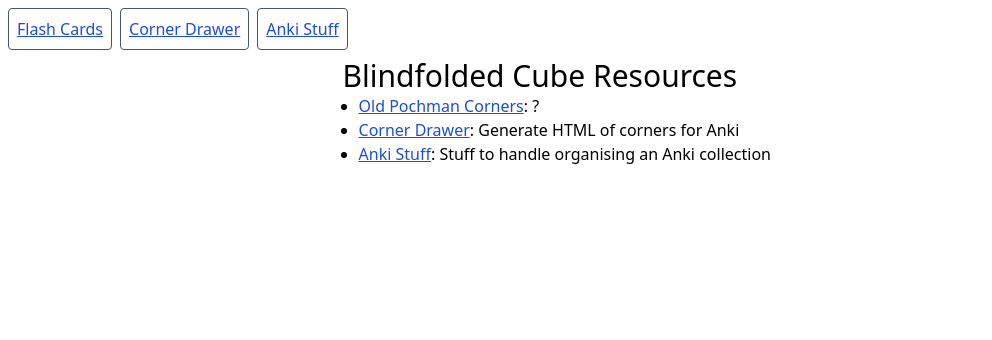
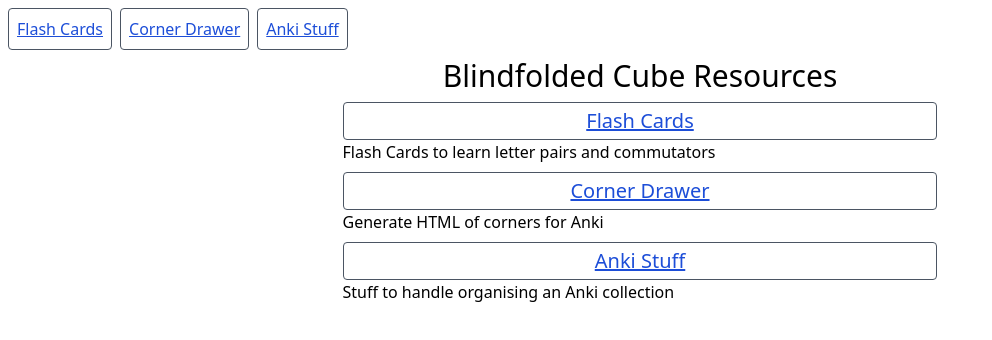
Before and after one commit to nick-ng/bld, a SvelteKit app: page / in a window 1280 px wide. Shown: the top 340 px of the page, without its empty margins (0-992 px from the left). Built offline with nearby package versions, Linux system fonts and the light colour scheme.

Commit message:
chore: small refactor

```diff
--- a/src/routes/+page.svelte
+++ b/src/routes/+page.svelte
@@ -1,14 +1,23 @@
-<div class="w-prose mx-auto markdown">
-	<h1 class="mt-1">Blindfolded Cube Resources</h1>
+<div class="w-prose mx-auto">
+	<h1 class="mt-1 text-center">Blindfolded Cube Resources</h1>
 	<ul>
-		<li>
-			<a href="/op-corners">Old Pochman Corners</a>: ?
+		<li class="my-2">
+			<a class="text-xl leading-none py-2 button-default text-center" href="/flash-cards"
+				>Flash Cards</a
+			>
+			<p>Flash Cards to learn letter pairs and commutators</p>
 		</li>
-		<li>
-			<a href="/corner-drawer">Corner Drawer</a>: Generate HTML of corners for Anki
+		<li class="my-2">
+			<a class="text-xl leading-none py-2 button-default text-center" href="/corner-drawer"
+				>Corner Drawer</a
+			>
+			<p>Generate HTML of corners for Anki</p>
 		</li>
-		<li>
-			<a href="/anki-stuff">Anki Stuff</a>: Stuff to handle organising an Anki collection
+		<li class="my-2">
+			<a class="text-xl leading-none py-2 button-default text-center" href="/anki-stuff"
+				>Anki Stuff</a
+			>
+			<p>Stuff to handle organising an Anki collection</p>
 		</li>
 	</ul>
 </div>
--- a/src/routes/flash-cards/+page.svelte
+++ b/src/routes/flash-cards/+page.svelte
@@ -1,16 +1,16 @@
 <script lang="ts">
 </script>
 
-<div class="max-w-prose mx-auto text-center">
-	<h1>Flash Cards</h1>
+<div class="max-w-prose mx-auto">
+	<h1 class="text-center">Flash Cards</h1>
 	<ul>
 		<li class="mt-1">
-			<a class="text-xl leading-none py-2 button-default no-underline" href="/flash-cards/quiz"
+			<a class="text-xl leading-none py-2 button-default text-center" href="/flash-cards/quiz"
 				>Quiz</a
 			>
 		</li>
 		<li class="mt-1">
-			<a class="text-xl leading-none py-2 button-default no-underline" href="/flash-cards/edit"
+			<a class="text-xl leading-none py-2 button-default text-center" href="/flash-cards/edit"
 				>Edit</a
 			>
 		</li>
```
Also changed, not shown: 2 other files (tests, documents, lock files or other folders).
